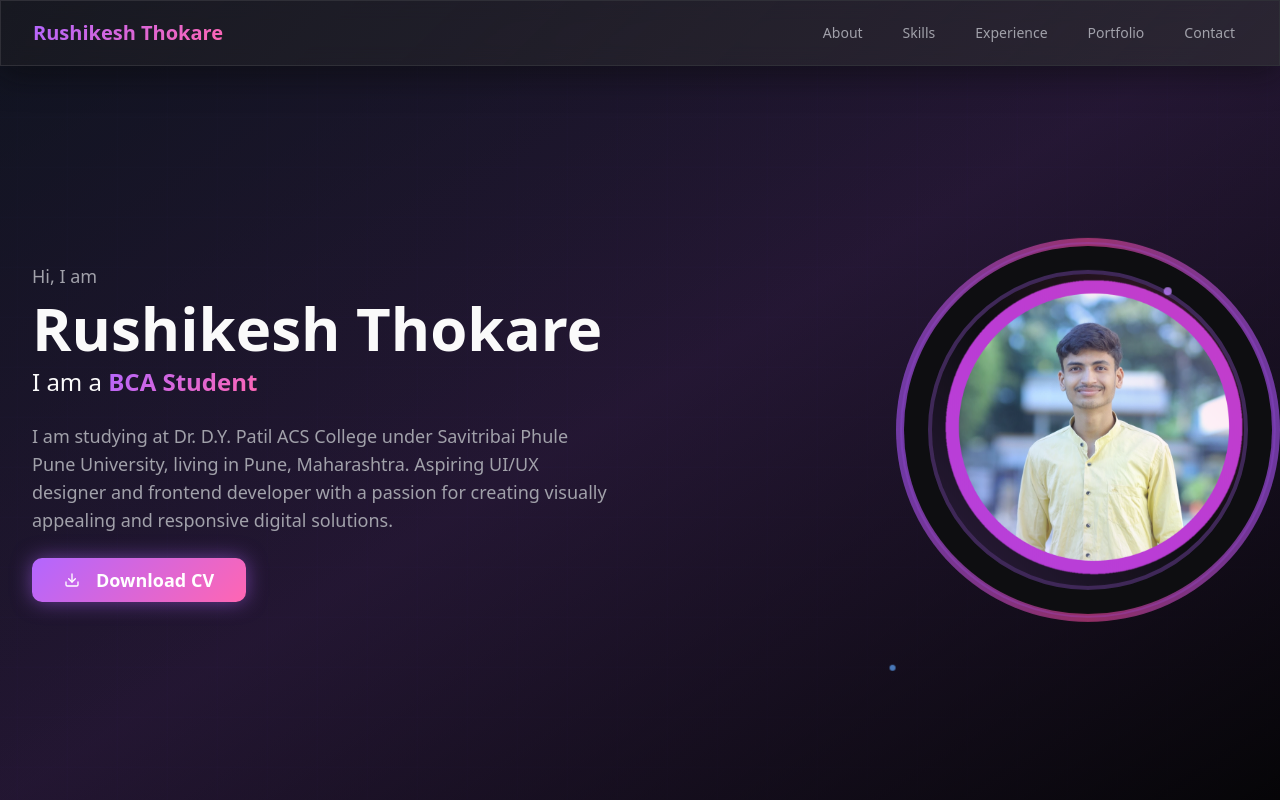
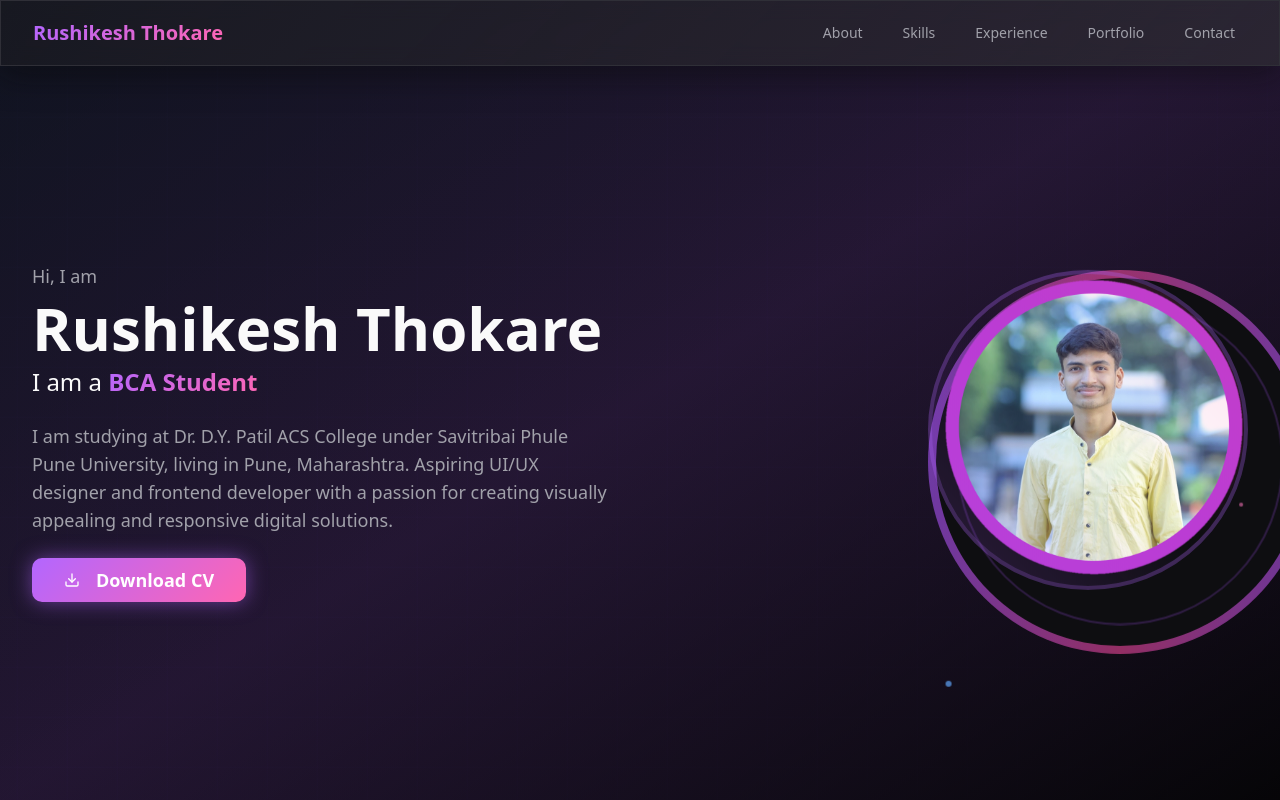
Before and after one commit to rushikesh-thokare/rushikesh-ui-universe, a React (Vite) app: page / in a window 1280 px wide. Shown: the top 800 px of the page. Built offline with nearby package versions, Linux system fonts and the light colour scheme.

Commit message:
Fix spacing issue
Adjusted spacing based on the provided image.

```diff
--- a/src/components/Hero.tsx
+++ b/src/components/Hero.tsx
@@ -40,15 +40,17 @@ const Hero = () => {
 
           {/* Right Content - Profile Image */}
           <div className="flex justify-center lg:justify-end">
-            <div className="relative animate-float profile-container">
+            <div className="relative animate-float profile-container flex items-center justify-center">
               {/* Rotating outer ring */}
-              <div className="absolute inset-0 w-96 h-96 -m-8">
+              <div className="absolute inset-0 w-96 h-96 flex items-center justify-center">
                 <div className="absolute inset-0 rounded-full border-2 border-transparent bg-gradient-to-r from-purple-500 via-pink-500 to-purple-500 animate-spin-slow opacity-60"></div>
                 <div className="absolute inset-2 rounded-full bg-background"></div>
               </div>
 
               {/* Pulsing middle ring */}
-              <div className="absolute -inset-6 rounded-full border-2 border-purple-500/40 animate-pulse-glow"></div>
+              <div className="absolute inset-0 w-96 h-96 flex items-center justify-center">
+                <div className="w-80 h-80 rounded-full border-2 border-purple-500/40 animate-pulse-glow"></div>
+              </div>
 
               {/* Main profile image */}
               <div className="relative w-80 h-80 rounded-full overflow-hidden border-4 border-primary/30 hover:scale-105 transition-all duration-500 hover:rotate-3 z-10">
@@ -61,14 +63,18 @@ const Hero = () => {
               </div>
 
               {/* Floating particles */}
-              <div className="absolute -inset-12 rounded-full">
-                <div className="absolute top-0 left-1/2 w-2 h-2 bg-purple-400 rounded-full animate-orbit opacity-80"></div>
-                <div className="absolute top-1/2 right-0 w-1 h-1 bg-pink-400 rounded-full animate-orbit-reverse opacity-60" style={{ animationDelay: '2s' }}></div>
-                <div className="absolute bottom-0 left-1/4 w-1.5 h-1.5 bg-blue-400 rounded-full animate-orbit opacity-70" style={{ animationDelay: '4s' }}></div>
+              <div className="absolute inset-0 w-96 h-96 rounded-full flex items-center justify-center">
+                <div className="relative w-80 h-80">
+                  <div className="absolute -top-8 left-1/2 transform -translate-x-1/2 w-2 h-2 bg-purple-400 rounded-full animate-orbit opacity-80"></div>
+                  <div className="absolute top-1/2 -right-8 transform -translate-y-1/2 w-1 h-1 bg-pink-400 rounded-full animate-orbit-reverse opacity-60" style={{ animationDelay: '2s' }}></div>
+                  <div className="absolute -bottom-8 left-1/4 w-1.5 h-1.5 bg-blue-400 rounded-full animate-orbit opacity-70" style={{ animationDelay: '4s' }}></div>
+                </div>
               </div>
 
               {/* Soft glow effect */}
-              <div className="absolute inset-0 w-80 h-80 rounded-full bg-gradient-radial from-purple-500/10 via-transparent to-transparent animate-pulse-soft"></div>
+              <div className="absolute inset-0 w-96 h-96 flex items-center justify-center">
+                <div className="w-80 h-80 rounded-full bg-gradient-radial from-purple-500/10 via-transparent to-transparent animate-pulse-soft"></div>
+              </div>
             </div>
           </div>
         </div>
```
